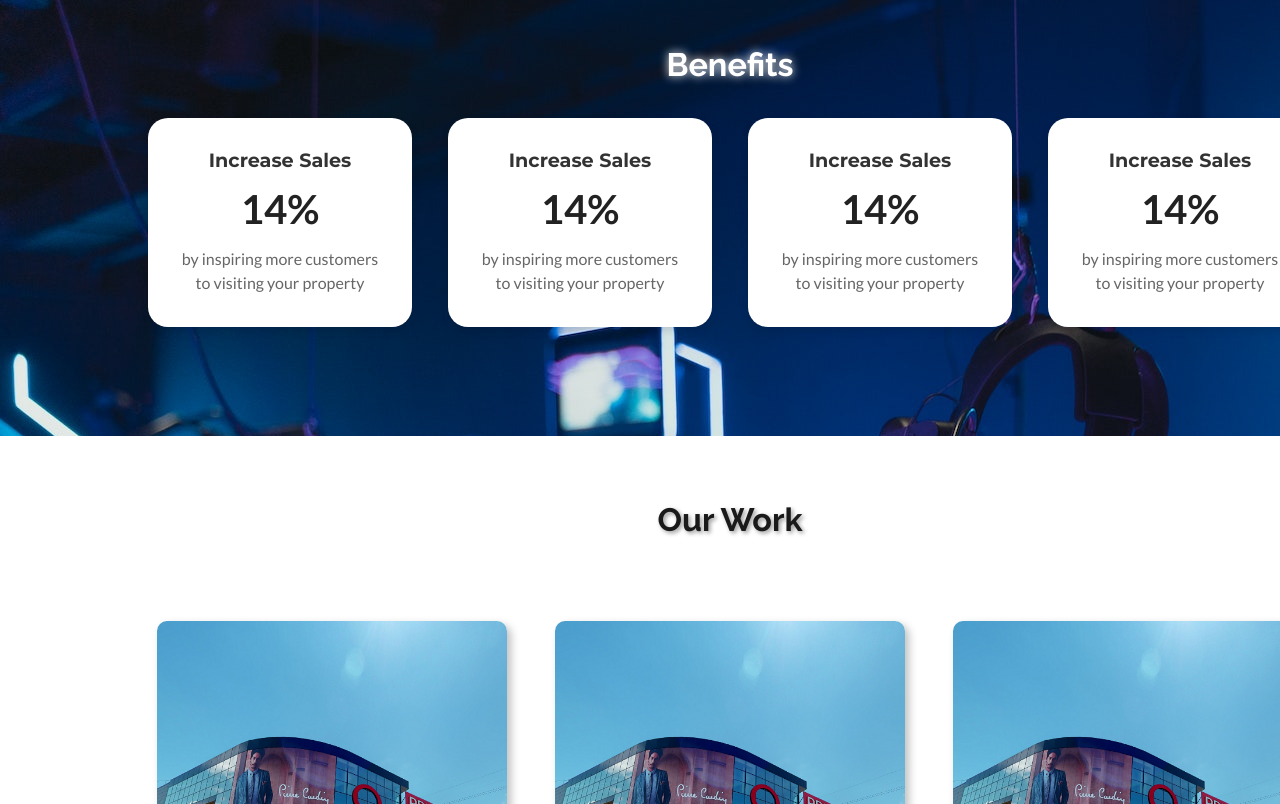
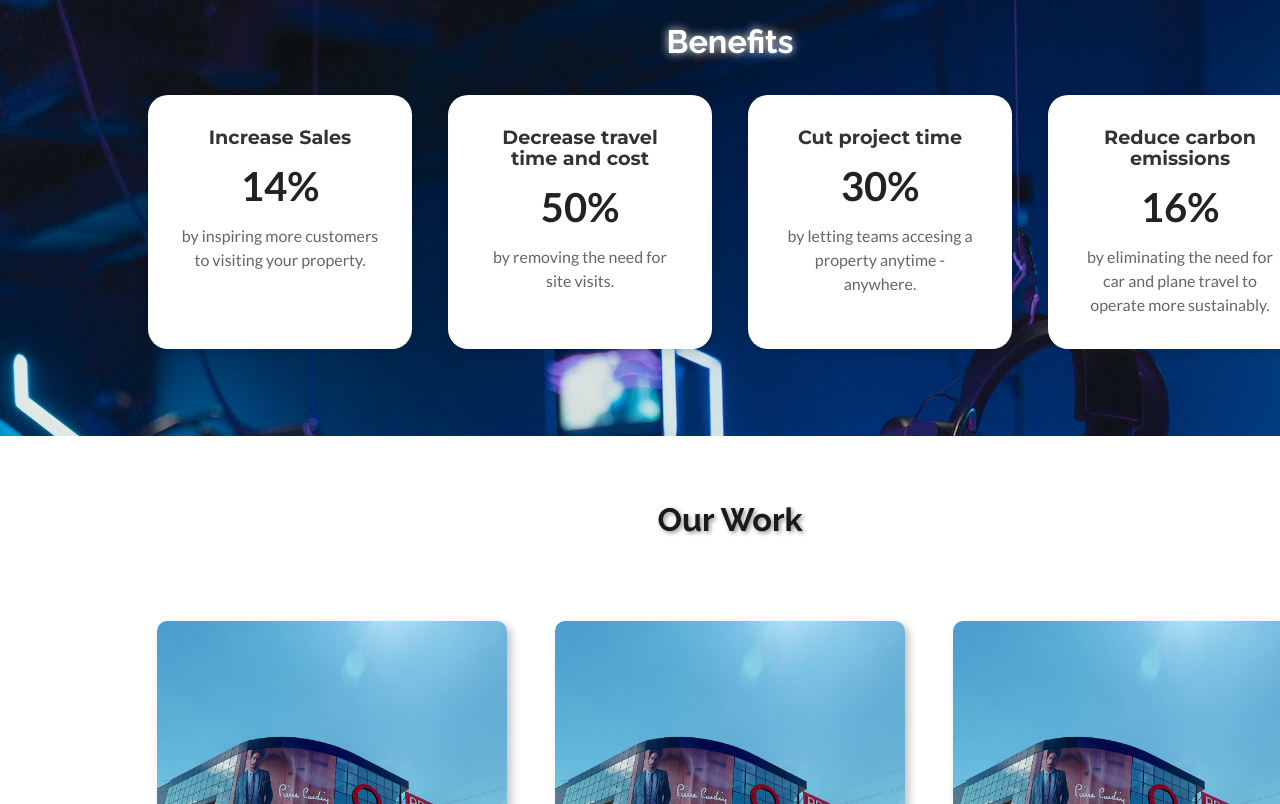
Before and after one commit to theringsofsaturn/3D-scanning-react-app, a React (Vite) app: page / in a window 1280 px wide. Shown: the part 3736-4540 px from the top of the page. Built offline with nearby package versions, Linux system fonts and the light colour scheme.

Commit message:
Fixed email in contact form and benefits text

```diff
--- a/src/Components/Benefits/BenefitsComp.jsx
+++ b/src/Components/Benefits/BenefitsComp.jsx
@@ -7,22 +7,23 @@ function BenefitsComp() {
     {
       title: "Increase Sales",
       number: "14%",
-      description: "by inspiring more customers to visiting your property",
+      description: "by inspiring more customers to visiting your property.",
     },
     {
-      title: "Increase Sales",
-      number: "14%",
-      description: "by inspiring more customers to visiting your property",
+      title: "Decrease travel time and cost",
+      number: "50%",
+      description: "by removing the need for site visits.",
     },
     {
-      title: "Increase Sales",
-      number: "14%",
-      description: "by inspiring more customers to visiting your property",
+      title: "Cut project time",
+      number: "30%",
+      description: "by letting teams accesing a property anytime - anywhere.",
     },
     {
-      title: "Increase Sales",
-      number: "14%",
-      description: "by inspiring more customers to visiting your property",
+      title: "Reduce carbon emissions",
+      number: "16%",
+      description:
+        "by eliminating the need for car and plane travel to operate more sustainably.",
     },
   ];
 
--- a/src/Components/ContactUs/ContactUs.jsx
+++ b/src/Components/ContactUs/ContactUs.jsx
@@ -17,22 +17,20 @@ const ContactUs = () => {
           <div className="contact">
             <p>
               <EmailIcon />
-              <a href="mailto:emiliankasemi@gmail.com">
-                emiliankasemi@gmail.com
-              </a>
+              <a href="mailto:emiliankasemi@gmail.com">info@thrid.eu</a>
             </p>
             <p>
               <PhoneIcon />
-              <a href="tel:355688097086">(355) 68809 7086</a>
+              <a href="tel:447494513369">(44) 7494513369</a>
             </p>
             <p>
               <WhatsAppIcon />
               <a
-                href="https://api.whatsapp.com/send?phone=355688097086"
+                href="https://api.whatsapp.com/send?phone=447494513369"
                 target="_blank"
                 rel="noreferrer"
               >
-                (355) 68809 7086
+                (44) 7494513369
               </a>
             </p>
           </div>
--- a/src/Components/Form/Form.jsx
+++ b/src/Components/Form/Form.jsx
@@ -1,6 +1,6 @@
 /* eslint-disable no-unused-vars */
-import React, { useState , useRef} from "react";
-import emailjs from '@emailjs/browser';
+import React, { useState, useRef } from "react";
+import emailjs from "@emailjs/browser";
 import "./Form.css";
 
 const Form = () => {
@@ -51,18 +51,28 @@ const Form = () => {
     }
 
     if (Object.keys(newErrors).length === 0) {
-      // Form is valid, you can submit the data here
-      console.log("Form submitted:", formData);
+      // Form is valid, proceed to send email
+      emailjs
+        .sendForm(
+          "emiliankasemi@gmail.com",
+          "template_thrid",
+          form.current,
+          "5zVfhEo2E4976_CIU"
+        )
+        .then(
+          (result) => {
+            console.log(result.text);
+            alert("Message sent successfully!");
+            setFormData({ name: "", email: "", telephone: "", message: "" });
+          },
+          (error) => {
+            console.log(error.text);
+            alert("Failed to send the message, please try again later.");
+          }
+        );
     } else {
       setErrors(newErrors);
     }
-    emailjs.sendForm('service_4sarjqs','template_nd6s5rr',form.current,'3kRGWmzr-2Dr3uqIy')
-    .then((result) => {
-      console.log(result.text);
-  }, (error) => {
-      console.log(error.text);
-  });
-  e.target.reset();
   };
 
   const isValidEmail = (email) => {
@@ -75,13 +85,13 @@ const Form = () => {
       <div className="contact-form-container">
         <h4 className="heading-text">Leave a message</h4>
         <form ref={form} className="contact-form" onSubmit={handleSubmit}>
-        {/* <div class="input-data">
+          {/* <div class="input-data">
                <input type="text" required/>
                <div class="underline"></div>
                <label for="">First Name</label>
             </div> */}
           <input
-          className="input"
+            className="input"
             type="text"
             name="name"
             placeholder="Name"
@@ -90,7 +100,7 @@ const Form = () => {
           />
           {errors.name && <p className="error">{errors.name}</p>}
           <input
-          className="input"
+            className="input"
             type="email"
             name="email"
             placeholder="Email"
@@ -99,7 +109,7 @@ const Form = () => {
           />
           {errors.email && <p className="error">{errors.email}</p>}
           <input
-          className="input"
+            className="input"
             type="tel"
             name="telephone"
             placeholder="Telephone"
@@ -108,7 +118,7 @@ const Form = () => {
           />
           {errors.telephone && <p className="error">{errors.telephone}</p>}
           <textarea
-          className
+            className
             name="message"
             placeholder="Message"
             value={formData.message}
```
